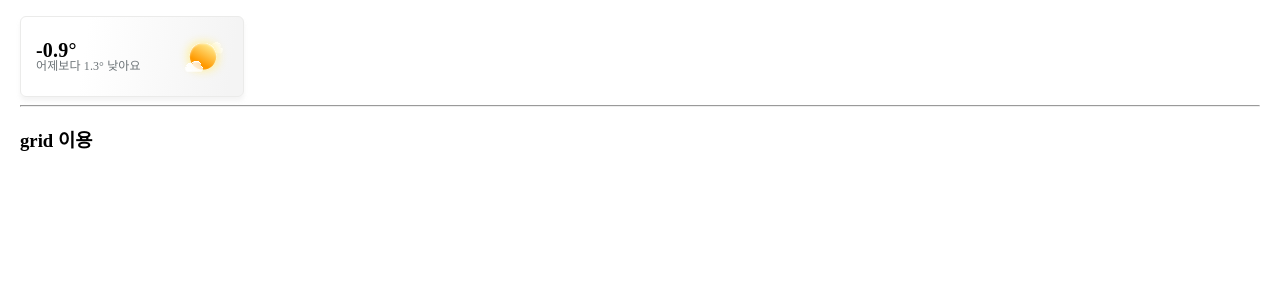
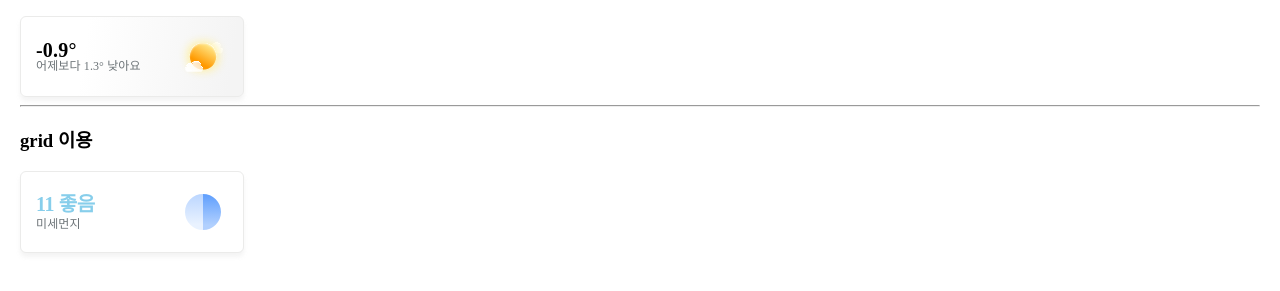
Before and after one commit to fedev-team-semicolon/team-practice, a website: page widgets/widget.html in a window 1280 px wide. Shown: the part 119-410 px from the top of the page. Drawn offline with Linux system fonts and the light colour scheme.

Commit message:
그리드를 사용한 위젯

```diff
--- a/widgets/widget.css
+++ b/widgets/widget.css
@@ -37,3 +37,35 @@ body {
     }
   }
 }
+
+.widget-2 {
+  display: grid;
+  grid-template-columns: 1fr auto;
+  align-items: center;
+  width: 192px;
+  border: 1px solid #ebebea;
+  border-radius: 6px;
+  background: white;
+  box-shadow: 0 4px 4px 0 rgba(181, 181, 181, 0.15);
+  padding: 15px;
+
+  .deg-contents {
+    display: grid;
+    grid-auto-rows: auto;
+    row-gap: 4px;
+    .degree-1 {
+      color: skyblue;
+      font-size: 20px;
+      font-weight: 700;
+      line-height: 100%;
+      letter-spacing: -0.4px;
+    }
+    .degree-2 {
+      color: #6d7478;
+      font-size: 12px;
+      font-weight: 500;
+      line-height: 100%;
+      letter-spacing: 0.12px;
+    }
+  }
+}
--- a/widgets/widget.html
+++ b/widgets/widget.html
@@ -214,5 +214,51 @@
     </div>
     <hr />
     <h3>grid 이용</h3>
+    <div class="widget-2">
+      <div class="deg-contents">
+        <span class="degree-1">11 좋음</span>
+        <span class="degree-2">미세먼지</span>
+      </div>
+      <svg
+        width="50"
+        height="50"
+        viewBox="0 0 50 50"
+        fill="none"
+        xmlns="http://www.w3.org/2000/svg"
+      >
+        <path
+          d="M25 43C29.7739 43 34.3523 41.1036 37.7279 37.7279C41.1036 34.3523 43 29.7739 43 25C43 20.2261 41.1036 15.6477 37.7279 12.2721C34.3523 8.89642 29.7739 7 25 7L25 25V43Z"
+          fill="url(#paint0_linear_2223_65)"
+        />
+        <path
+          d="M25 7C20.2261 7 15.6477 8.89642 12.2721 12.2721C8.89642 15.6477 7 20.2261 7 25C7 29.7739 8.89642 34.3523 12.2721 37.7279C15.6477 41.1036 20.2261 43 25 43L25 25V7Z"
+          fill="url(#paint1_linear_2223_65)"
+        />
+        <defs>
+          <linearGradient
+            id="paint0_linear_2223_65"
+            x1="25"
+            y1="7"
+            x2="25"
+            y2="38.0909"
+            gradientUnits="userSpaceOnUse"
+          >
+            <stop stop-color="#5E9EFD" />
+            <stop offset="1" stop-color="#B1D0FE" />
+          </linearGradient>
+          <linearGradient
+            id="paint1_linear_2223_65"
+            x1="25"
+            y1="7"
+            x2="25"
+            y2="37.2727"
+            gradientUnits="userSpaceOnUse"
+          >
+            <stop stop-color="#BBD6FF" />
+            <stop offset="1" stop-color="#E9F2FF" />
+          </linearGradient>
+        </defs>
+      </svg>
+    </div>
   </body>
 </html>
```
